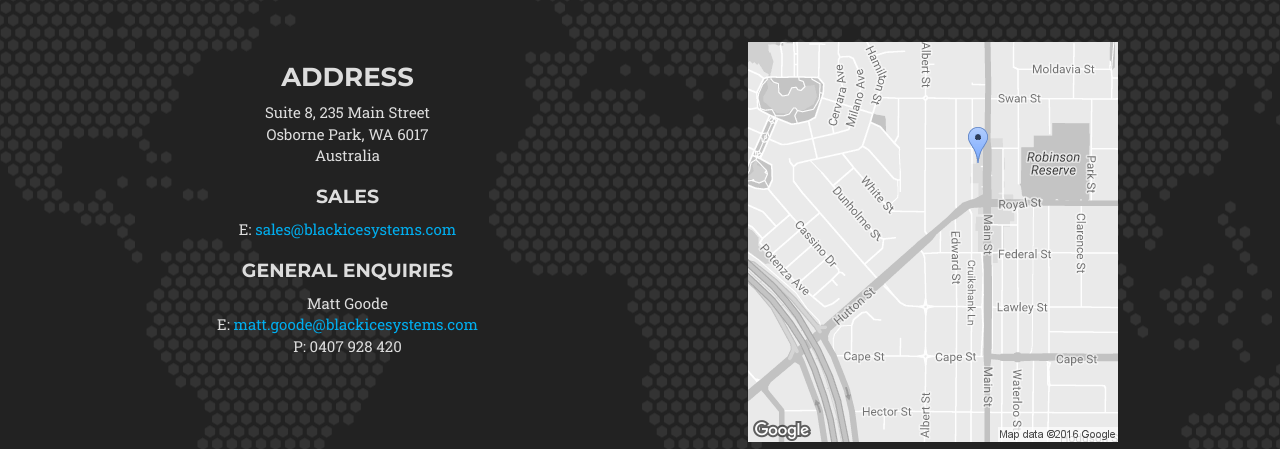
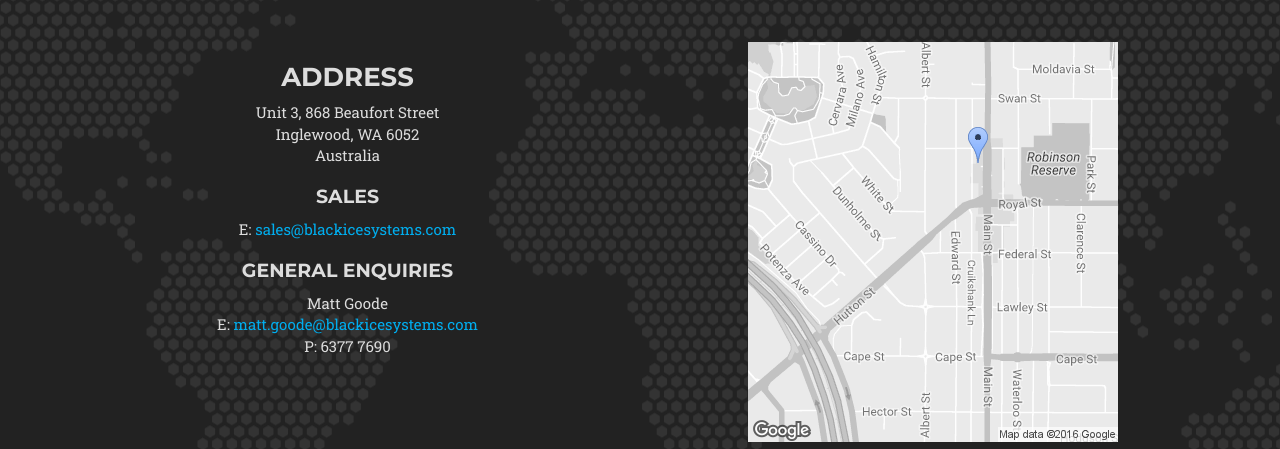
Before and after one commit to BlackIceSystems/blackicesystems, a Jekyll site: the page built from index.html, in a window 1280 px wide and 900 px high, scrolled down 3107 px. Shown: the part 218-667 px from the top of the window. Built offline with Jekyll 4.4.1, drawn with Linux system fonts in a browser that asks for light colours; some web fonts are replaced.

Commit message:
Update contact.html

```diff
--- a/_includes/contact.html
+++ b/_includes/contact.html
@@ -11,8 +11,8 @@
 					<div class="contact-info bottom">
 						<h3 class="text-muted">Address</h3>
 						<address class="text-muted">
-						Suite 8, 235 Main Street <br>
-						Osborne Park, WA 6017 <br>
+						Unit 3, 868 Beaufort Street <br>
+						Inglewood, WA 6052 <br>
 						Australia <br>
 						</address>
 						<h4 class="text-muted">Sales</h4>
@@ -35,7 +35,7 @@ var hostname = "blackicesystems.com";
 var linktext = username + "@" + hostname ;
 document.write("<a href='" + "mail" + "to:" + username + "@" + hostname + "'>" + linktext + "</a>");
 </script><br>
-						P:	0407 928 420<br>
+						P:	6377 7690<br>
 						</address>
 					</div>
 				</div>
```
